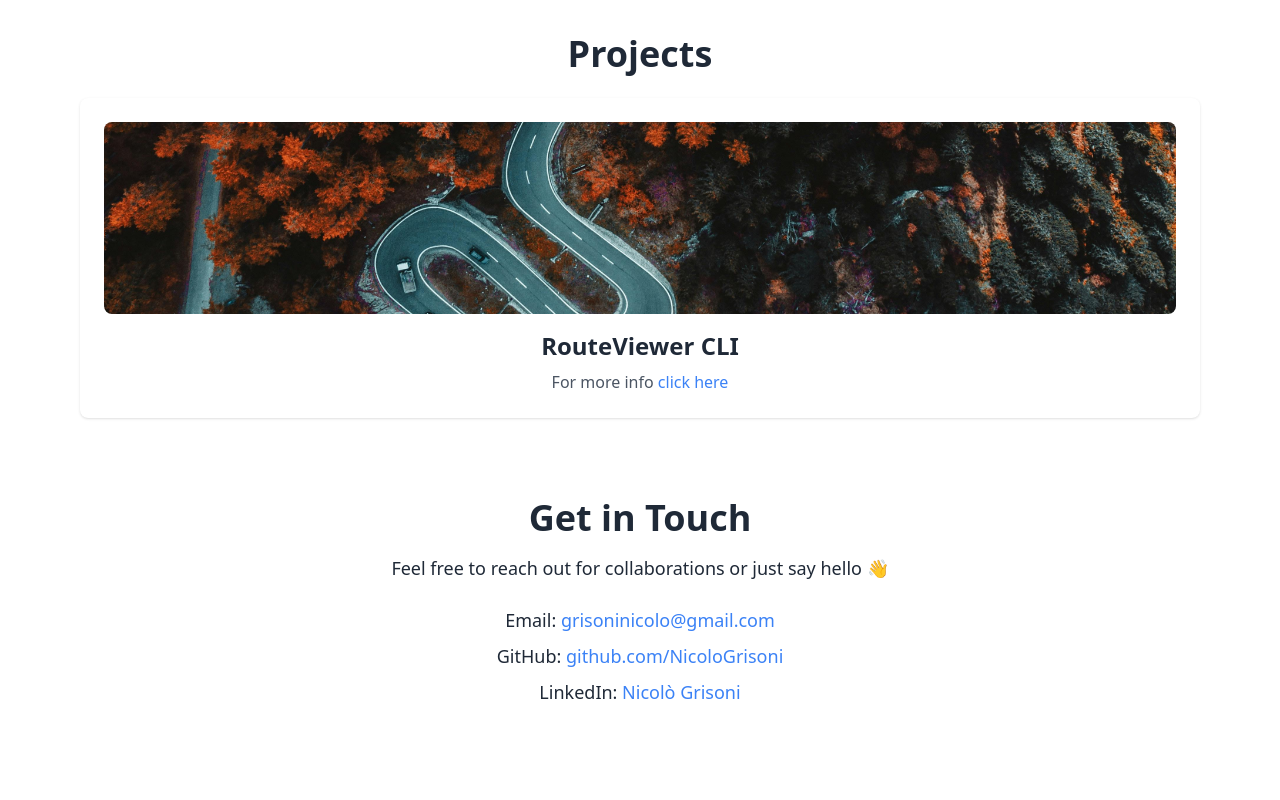
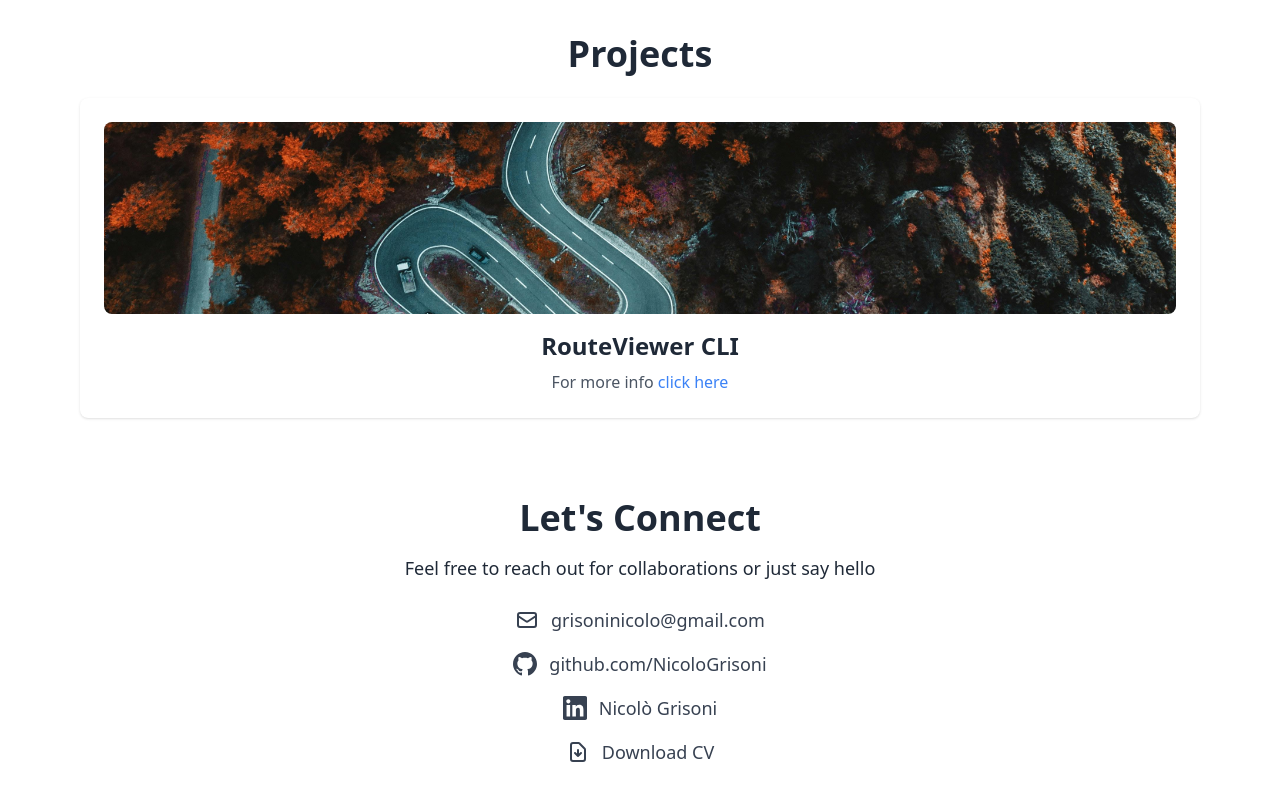
Before and after one commit to NicoloGrisoni/NicoloGrisoni-Portfolio, a website: page public/index.html in a window 1280 px wide. Shown: the part 1410-2210 px from the top of the page. Drawn offline with Linux system fonts and the light colour scheme.

Commit message:
Update contact section

```diff
--- a/public/index.html
+++ b/public/index.html
@@ -89,6 +89,7 @@
       </div>
     </section>
 
+
     <!-- Terminal section -->
     <section class="max-w-2xl mx-auto px-4 mt-16">
       <div class="bg-gray-100 dark:bg-gray-800 rounded-lg overflow-hidden shadow-lg">
@@ -105,6 +106,7 @@
       </div>
     </section>
 
+
     <!-- About -->
     <div id="about" style="visibility: hidden;"></div>
     <section class="max-w-4xl mx-auto mt-24 px-4 text-center">
@@ -113,6 +115,7 @@
         in all layers of application architecture. I'm also highly interested in modern, interactive, and responsive UI/UX design,
         aiming to create engaging and user-friendly digital experiences</p>
     </section>
+
 
     <!-- Skills -->
     <div id="skills" style="visibility: hidden;"></div>
@@ -135,6 +138,7 @@
         <li>XML</li>
       </ul>
     </section>
+
 
     <!-- Projects section -->
     <div id="projects" style="visibility: hidden;"></div>
@@ -176,15 +180,53 @@
       </div>
     </section>
 
-    <!-- Contact -->
+
+    <!-- Contact  -->
     <div id="contact" style="visibility: hidden;"></div>
     <section class="max-w-3xl mx-auto px-4 my-20 text-center">
-      <h2 class="text-4xl font-bold mb-4">Get in Touch</h2>
-      <p class="text-lg mb-6">Feel free to reach out for collaborations or just say hello 👋</p>
-      <div class="space-y-2 text-lg">
-        <p>Email: <a href="mailto:grisoninicolo@gmail.com" class="text-blue-500 hover:underline">grisoninicolo@gmail.com</a></p>
-        <p>GitHub: <a href="https://github.com/NicoloGrisoni" class="text-blue-500 hover:underline">github.com/NicoloGrisoni</a></p>
-        <p>LinkedIn: <a href="https://www.linkedin.com/in/nicologrisoni" class="text-blue-500 hover:underline">Nicolò Grisoni</a></p>
+      <h2 class="text-4xl font-bold mb-4">Let's Connect</h2>
+      <p class="text-lg mb-6">Feel free to reach out for collaborations or just say hello</p>
+
+      <div class="flex flex-col items-center gap-4 text-lg">
+        <a
+          href="mailto:grisoninicolo@gmail.com"
+          class="flex items-center gap-3 text-gray-700 dark:text-gray-300 hover:text-blue-500 dark:hover:text-blue-400 transition-colors"
+        >
+          <svg class="w-6 h-6" fill="none" stroke="currentColor" viewBox="0 0 24 24">
+            <path stroke-linecap="round" stroke-linejoin="round" stroke-width="2" d="M3 8l7.89 5.26a2 2 0 002.22 0L21 8M5 19h14a2 2 0 002-2V7a2 2 0 00-2-2H5a2 2 0 00-2 2v10a2 2 0 002 2z"/>
+          </svg>
+          <span>grisoninicolo@gmail.com</span>
+        </a>
+        <a
+          href="https://github.com/NicoloGrisoni"
+          target="_blank"
+          class="flex items-center gap-3 text-gray-700 dark:text-gray-300 hover:text-blue-500 dark:hover:text-blue-400 transition-colors"
+        >
+          <svg class="w-6 h-6" fill="currentColor" viewBox="0 0 24 24">
+            <path d="M12 0c-6.626 0-12 5.373-12 12 0 5.302 3.438 9.8 8.207 11.387.599.111.793-.261.793-.577v-2.234c-3.338.726-4.033-1.416-4.033-1.416-.546-1.387-1.333-1.756-1.333-1.756-1.089-.745.083-.729.083-.729 1.205.084 1.839 1.237 1.839 1.237 1.07 1.834 2.807 1.304 3.492.997.107-.775.418-1.305.762-1.604-2.665-.305-5.467-1.334-5.467-5.931 0-1.311.469-2.381 1.236-3.221-.124-.303-.535-1.524.117-3.176 0 0 1.008-.322 3.301 1.23.957-.266 1.983-.399 3.003-.404 1.02.005 2.047.138 3.006.404 2.291-1.552 3.297-1.23 3.297-1.23.653 1.653.242 2.874.118 3.176.77.84 1.235 1.911 1.235 3.221 0 4.609-2.807 5.624-5.479 5.921.43.372.823 1.102.823 2.222v3.293c0 .319.192.694.801.576 4.765-1.589 8.199-6.086 8.199-11.386 0-6.627-5.373-12-12-12z"/>
+          </svg>
+          <span>github.com/NicoloGrisoni</span>
+        </a>
+        <a
+          href="https://www.linkedin.com/in/nicologrisoni"
+          target="_blank"
+          class="flex items-center gap-3 text-gray-700 dark:text-gray-300 hover:text-blue-500 dark:hover:text-blue-400 transition-colors"
+        >
+          <svg class="w-6 h-6" fill="currentColor" viewBox="0 0 24 24">
+            <path d="M20.447 20.452h-3.554v-5.569c0-1.328-.027-3.037-1.852-3.037-1.853 0-2.136 1.445-2.136 2.939v5.667H9.351V9h3.414v1.561h.046c.477-.9 1.637-1.85 3.37-1.85 3.601 0 4.267 2.37 4.267 5.455v6.286zM5.337 7.433c-1.144 0-2.063-.926-2.063-2.065 0-1.138.92-2.063 2.063-2.063 1.14 0 2.064.925 2.064 2.063 0 1.139-.925 2.065-2.064 2.065zm1.782 13.019H3.555V9h3.564v11.452zM22.225 0H1.771C.792 0 0 .774 0 1.729v20.542C0 23.227.792 24 1.771 24h20.451C23.2 24 24 23.227 24 22.271V1.729C24 .774 23.2 0 22.222 0h.003z"/>
+          </svg>
+          <span>Nicolò Grisoni</span>
+        </a>
+        <a
+          href="files/CV Nicolò Grisoni.pdf"
+          download
+          class="flex items-center gap-3 text-gray-700 dark:text-gray-300 hover:text-blue-500 dark:hover:text-blue-400 transition-colors"
+        >
+          <svg class="w-6 h-6" fill="none" stroke="currentColor" viewBox="0 0 24 24">
+            <path stroke-linecap="round" stroke-linejoin="round" stroke-width="2" d="M12 10v6m0 0l-3-3m3 3l3-3m2 8H7a2 2 0 01-2-2V5a2 2 0 012-2h5.586a1 1 0 01.707.293l5.414 5.414a1 1 0 01.293.707V19a2 2 0 01-2 2z"/>
+          </svg>
+          <span>Download CV</span>
+        </a>
       </div>
     </section>
   </main>
```
Also changed, not shown: public/build/tailwind.css, 1 other file.
